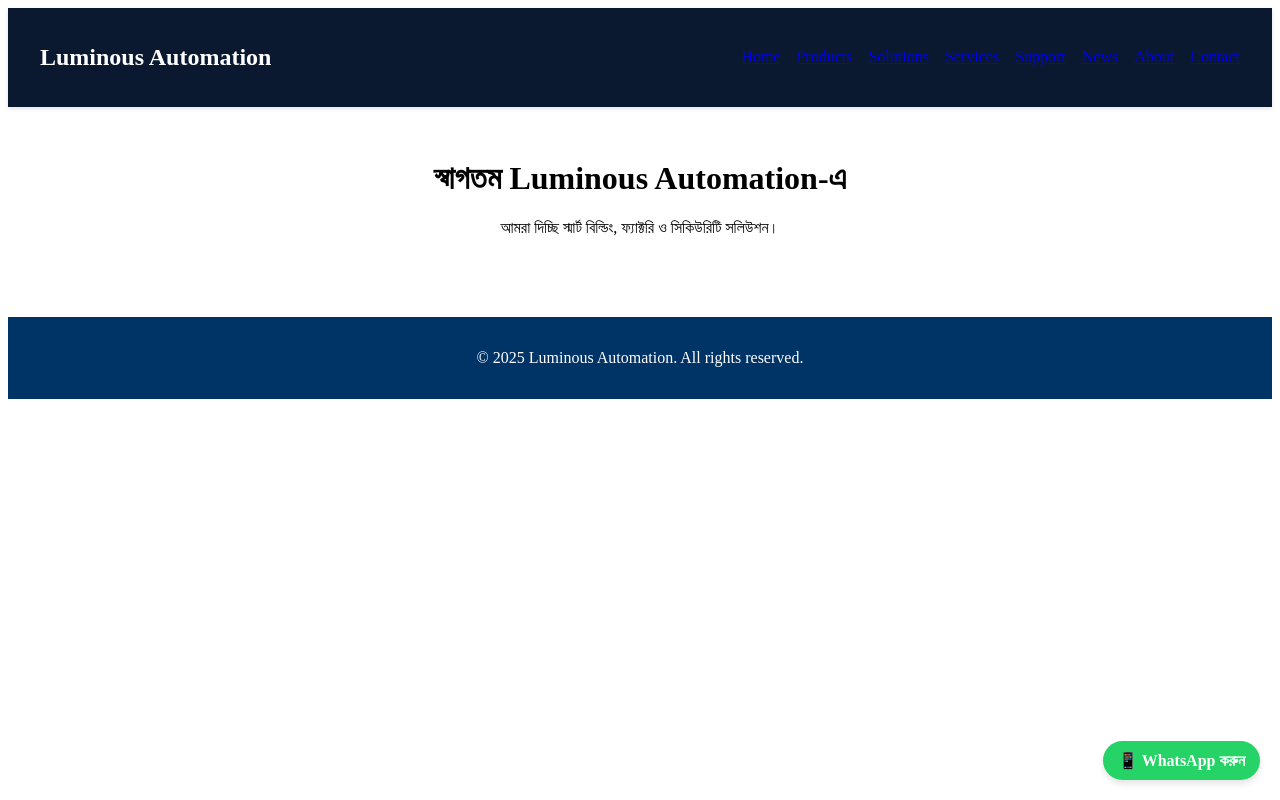
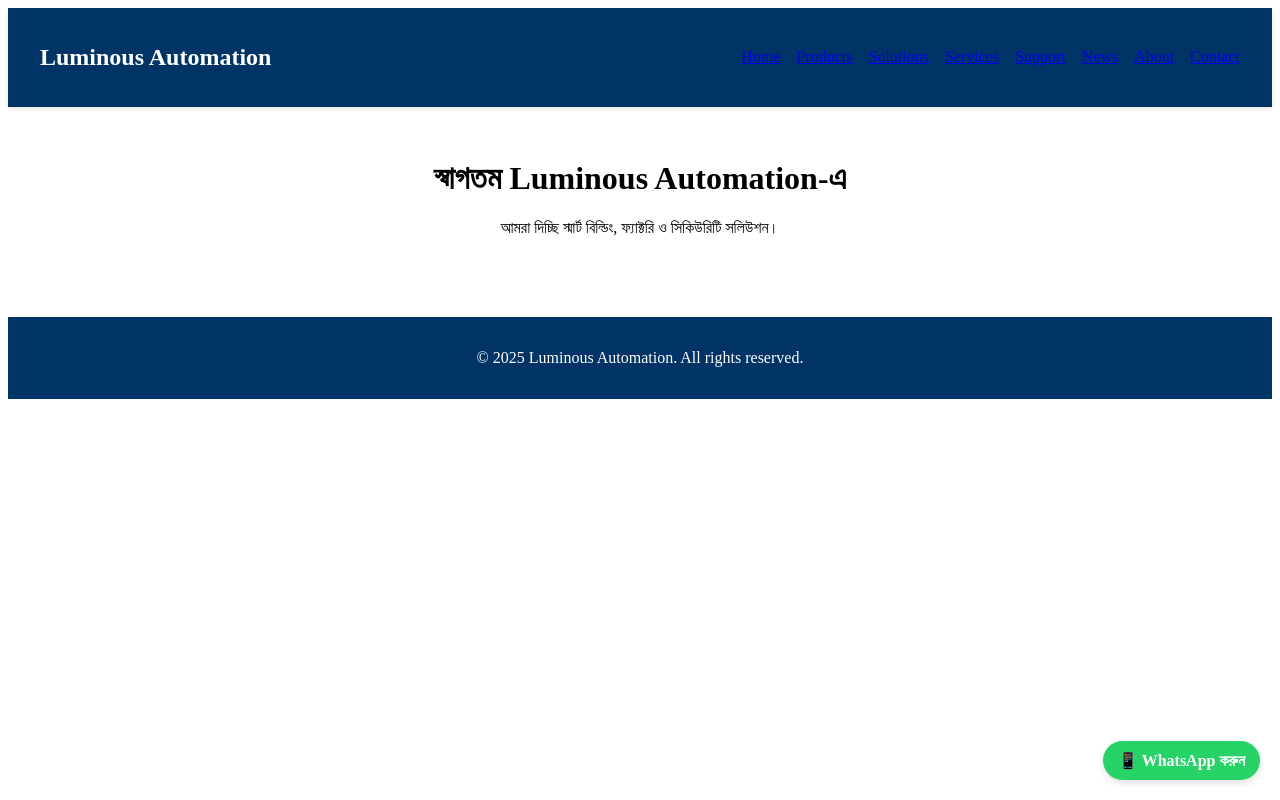
Before and after one commit to sumonscc/luminous-automation, a Next.js app: page / in a window 1280 px wide. Built offline with nearby package versions, Linux system fonts and the light colour scheme.

Commit message:
Update Navbar.js

```diff
--- a/components/Navbar.js
+++ b/components/Navbar.js
@@ -7,7 +7,7 @@
   alignItems: 'center',
   justifyContent: 'space-between',
   padding: '1rem 2rem',
-  backgroundColor: '#0A192F', // গাঢ় নেভি ব্লু
+  backgroundColor: '#003366', // গাঢ় নেভি ব্লু
   color: '#FFFFFF',           // সাদা টেক্সট
   boxShadow: '0 2px 4px rgba(0,0,0,0.1)', // নিচে হালকা ছায়া
   position: 'sticky',
```
